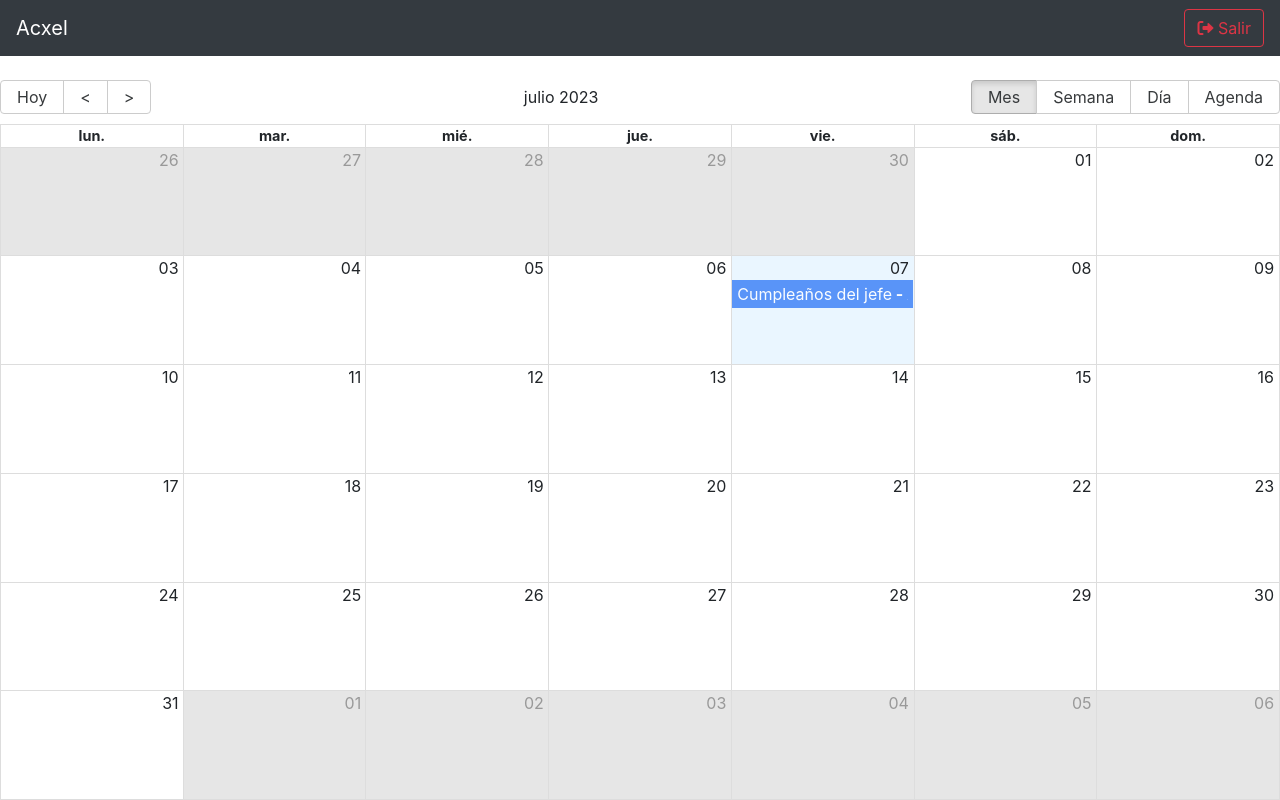
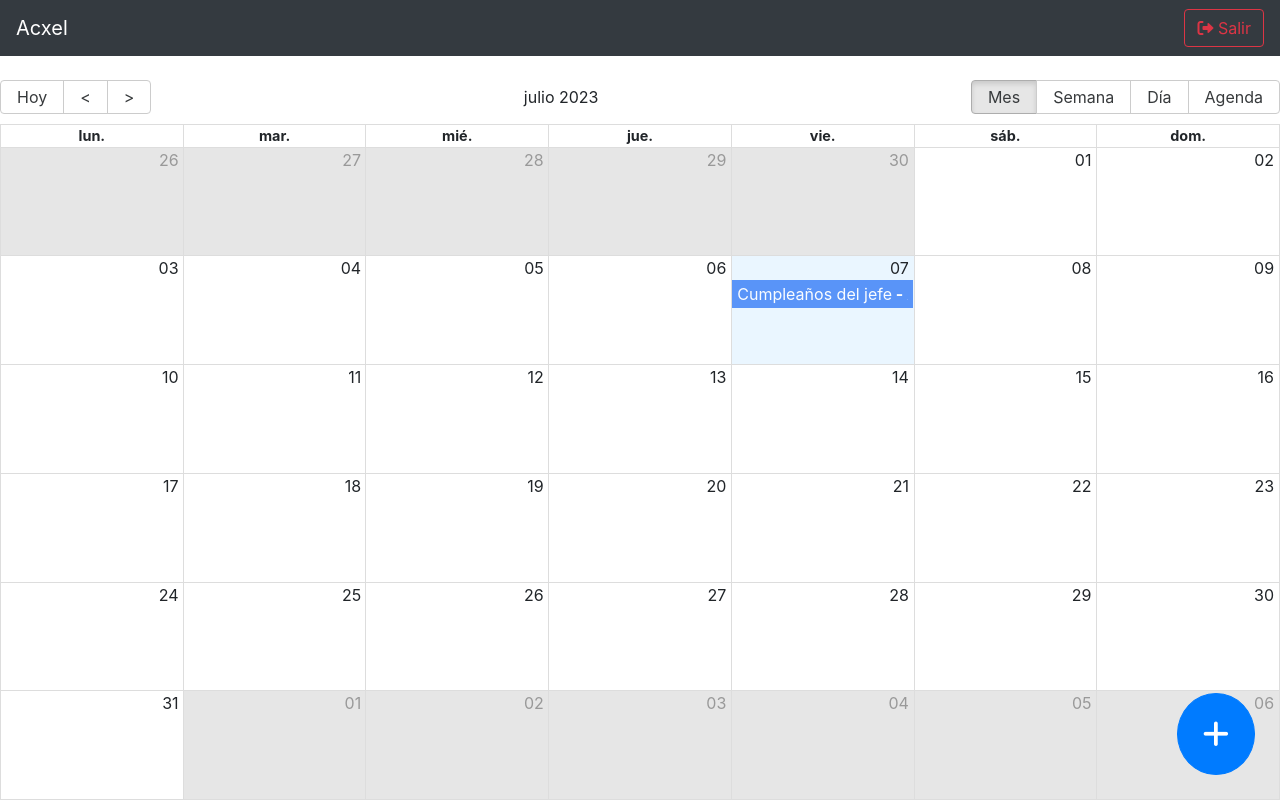
Before and after one commit to AcxelMorales/mern-calendar-frontend, a React (Create React App) app: page /calendar in a window 1280 px wide. Built offline with nearby package versions, Linux system fonts and the light colour scheme.

Commit message:
added redux initial setup in calendar

```diff
--- /dev/null
+++ b/src/actions/events.js
@@ -0,0 +1,11 @@
+import { types } from '../types/types';
+
+export const eventAddNew = (evt) => ({
+  type: types.eventAddNew,
+  payload: evt,
+});
+
+export const eventSetActive = (evt) => ({
+  type: types.eventSetActive,
+  payload: evt,
+});
--- a/src/components/calendar/CalendarScreen.jsx
+++ b/src/components/calendar/CalendarScreen.jsx
@@ -9,8 +9,10 @@ import 'moment/locale/es';
 import { useDispatch } from 'react-redux';
 
 import { uiOpenModal } from '../../actions/ui';
+import { eventSetActive } from '../../actions/events';
 
 import { Navbar } from '../ui/Navbar';
+import { AddNewFab } from '../ui/AddNewFab';
 import { CalendarEvent } from './CalendarEvent';
 import { CalendarModal } from './CalendarModal';
 
@@ -59,7 +61,8 @@ export const CalendarScreen = () => {
   };
 
   const onSelectEvent = (evt) => {
-    console.log(evt);
+    dispatch(eventSetActive(evt));
+    dispatch(uiOpenModal());
   };
 
   const onViewChange = (evt) => {
@@ -87,6 +90,8 @@ export const CalendarScreen = () => {
         }}
       />
 
+      <AddNewFab />
+
       <CalendarModal />
     </div>
   );
--- /dev/null
+++ b/src/components/ui/AddNewFab.jsx
@@ -0,0 +1,19 @@
+import React from 'react';
+
+import { useDispatch } from 'react-redux';
+
+import { uiOpenModal } from '../../actions/ui';
+
+export const AddNewFab = () => {
+  const dispatch = useDispatch();
+
+  const handleClick = () => {
+    dispatch(uiOpenModal());
+  };
+
+  return (
+    <button onClick={handleClick} className="btn btn-primary fab">
+      <i className="fas fa-plus"></i>
+    </button>
+  );
+};
--- /dev/null
+++ b/src/reducers/calendarReducer.js
@@ -0,0 +1,32 @@
+import moment from 'moment';
+import { types } from '../types/types';
+
+const initialState = {
+  events: [
+    {
+      title: 'Cumpleaños del jefe',
+      start: moment().toDate(),
+      end: moment().add(2, 'hours').toDate(),
+      bgColor: '#fafafa',
+      notes: 'Tomar cerveza 🍺',
+      user: {
+        _id: 'XXX',
+        name: 'Acxel',
+      },
+    },
+  ],
+  activeEvent: null,
+};
+
+export const calendarReducer = (state = initialState, action) => {
+  switch (action.type) {
+    case types.eventSetActive:
+      console.log(action)
+      return {
+        ...state,
+        activeEvent: action.payload
+      };
+    default:
+      return state;
+  }
+};
--- a/src/reducers/rootReducer.js
+++ b/src/reducers/rootReducer.js
@@ -1,7 +1,9 @@
 import { combineReducers } from 'redux';
 
 import { uiReducer } from './uiReducer';
+import { calendarReducer } from './calendarReducer';
 
 export const rootReducer = combineReducers({
   ui: uiReducer,
+  calendar: calendarReducer,
 });
--- a/src/styles.css
+++ b/src/styles.css
@@ -59,3 +59,12 @@ body {
 .react-datetime-picker__wrapper {
   border: 0 solid gray !important;
 }
+
+.fab {
+  border-radius: 100%;
+  bottom: 25px;
+  font-size: 30px;
+  padding: 25px;
+  position: fixed;
+  right: 25px;
+}
--- a/src/types/types.js
+++ b/src/types/types.js
@@ -1,4 +1,6 @@
 export const types = {
   uiOpenModal: '[UI] Open modal',
   uiCloseModal: '[UI] Close modal',
+  eventAddNew: '[EVT] Add new',
+  eventSetActive: '[EVT] Set active',
 };
```
